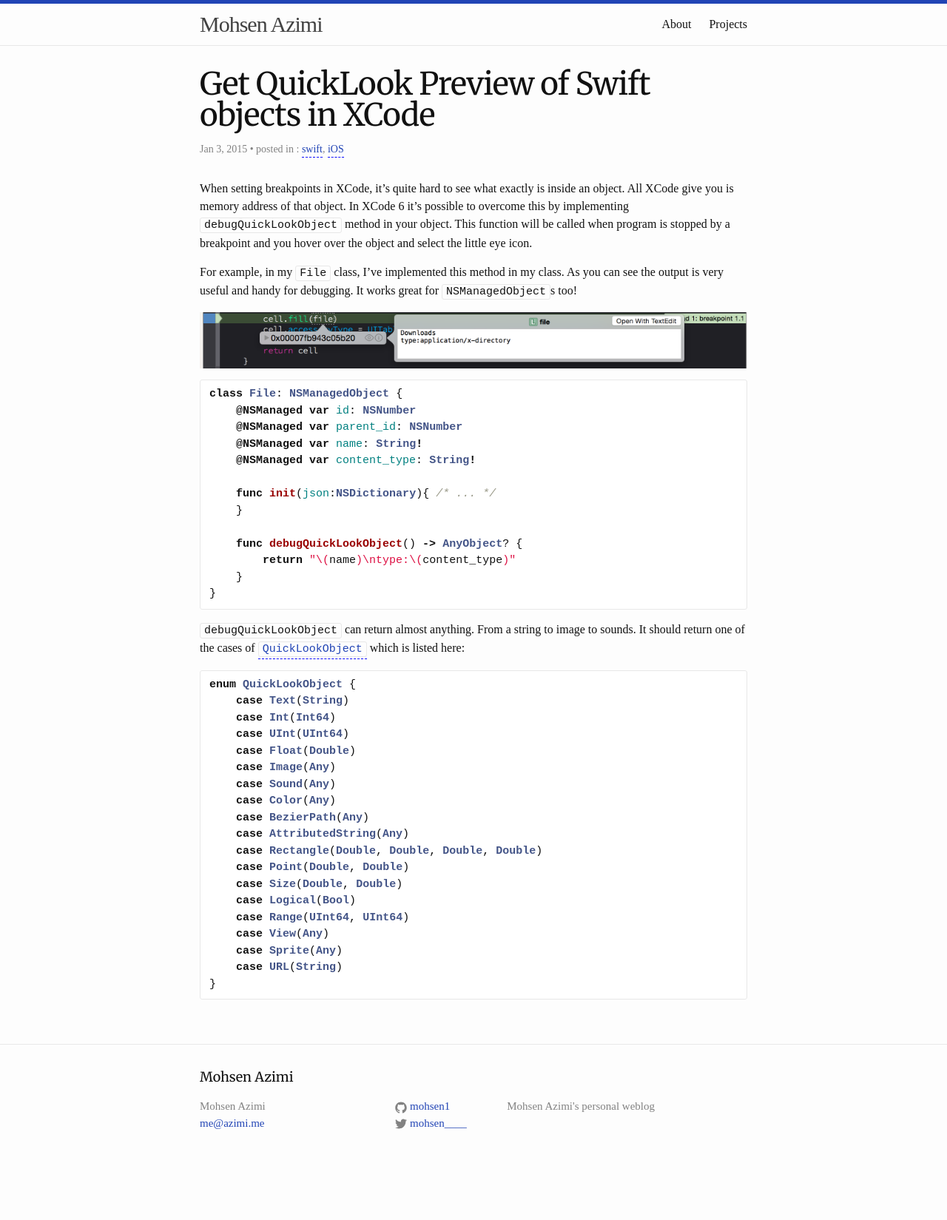
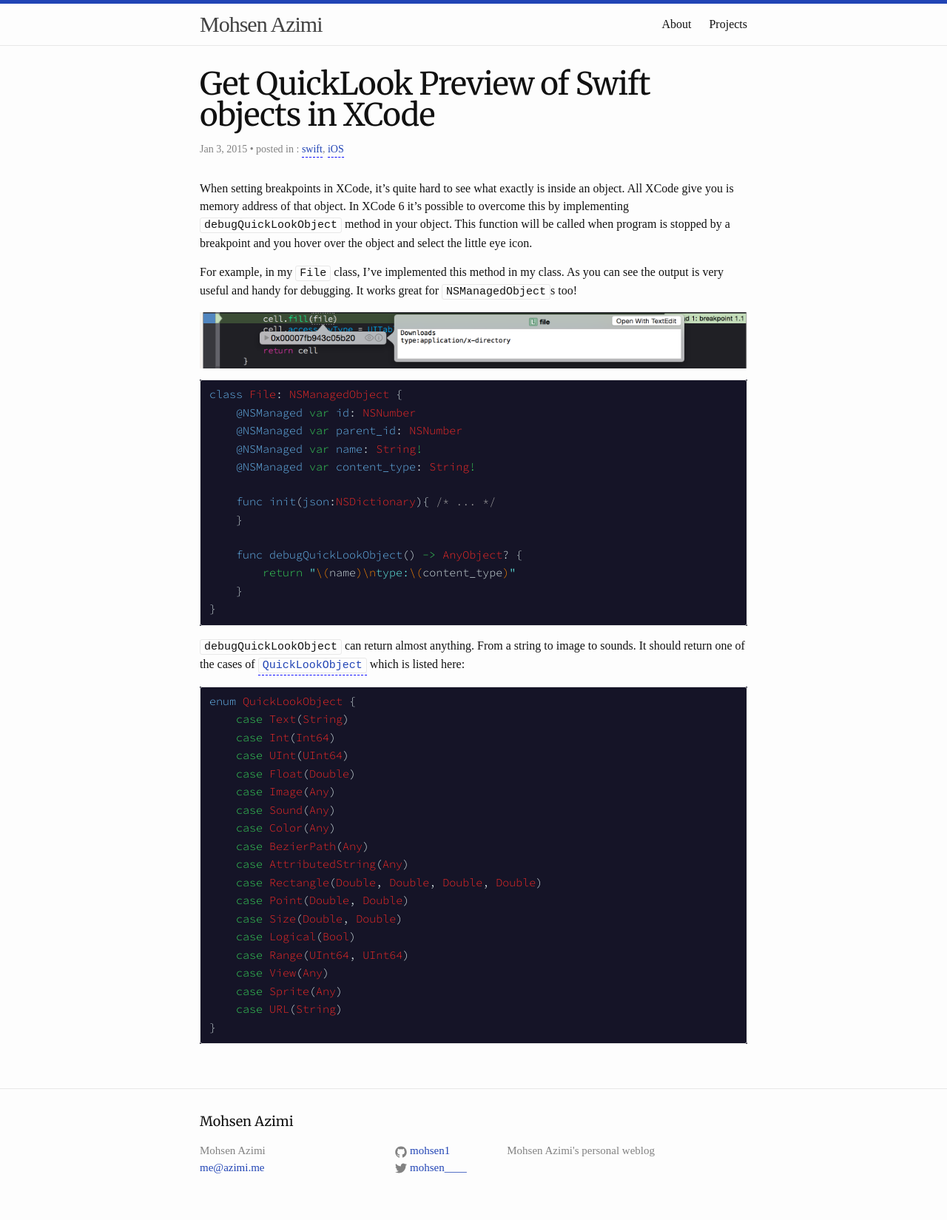
Before and after one commit to mohsen1/mohsen1.github.io, a Jekyll site: the page built from _posts/2015-01-03-quick-look-preview-ios-swift.markdown, in a window 1280 px wide. Shown: the whole page at 74% size. Built offline with Jekyll 4.4.1, drawn with Linux system fonts in a browser that asks for light colours; some web fonts are replaced; before the commit the page ends 1589 px from its top, so only the background shows below that.

Commit message:
Update syntax highlighter style to dark theme

```diff
--- a/_includes/head.html
+++ b/_includes/head.html
@@ -9,7 +9,7 @@
 
     <link rel="stylesheet" href="{{ "/css/main.css" | prepend: site.baseurl }}">
     <link rel="canonical" href="{{ page.url | replace:'index.html','' | prepend: site.baseurl | prepend: site.url }}">
-    <link href='http://fonts.googleapis.com/css?family=Droid+Serif|Merriweather|Shadows+Into+Light+Two' rel='stylesheet' type='text/css'>
+    <link href='http://fonts.googleapis.com/css?family=Source+Code+Pro:300|Droid+Serif|Merriweather|Shadows+Into+Light+Two' rel='stylesheet' type='text/css'>
 
     <link rel="icon" type="image/png" href="assets/images/favicon-32x32.png" sizes="32x32" />
     <link rel="icon" type="image/png" href="assets/images/favicon-16x16.png" sizes="16x16" />
--- a/_sass/_syntax-highlighting.scss
+++ b/_sass/_syntax-highlighting.scss
@@ -1,67 +1,92 @@
-/**
- * Syntax highlighting styles
- */
+/* Solarized Dark
+For use with Jekyll and Pygments
+http://ethanschoonover.com/solarized
+SOLARIZED HEX      ROLE
+--------- -------- ------------------------------------------
+*/
+$bg-color: #151427; //  background
+$base01:   #9F9F9F; //  comments / secondary content
+$body:     #DDECEC; //  body text / default code / primary content
+$orange:   #FF8900; //  constants
+$red:      #FF2B27; //  regex, special keywords
+$blue:     #6DC2FD; //  reserved keywords
+$cyan:     #69FFF4; //  strings, numbers
+$green:    #3AE25C; //  operators, other keywords
+
 .highlight {
-    background: #fff;
-    @extend %vertical-rhythm;
+    background-color: $bg-color; color: $body;
 
-    .c     { color: #998; font-style: italic } // Comment
-    .err   { color: #a61717; background-color: #e3d2d2 } // Error
-    .k     { font-weight: bold } // Keyword
-    .o     { font-weight: bold } // Operator
-    .cm    { color: #998; font-style: italic } // Comment.Multiline
-    .cp    { color: #999; font-weight: bold } // Comment.Preproc
-    .c1    { color: #998; font-style: italic } // Comment.Single
-    .cs    { color: #999; font-weight: bold; font-style: italic } // Comment.Special
-    .gd    { color: #000; background-color: #fdd } // Generic.Deleted
-    .gd .x { color: #000; background-color: #faa } // Generic.Deleted.Specific
-    .ge    { font-style: italic } // Generic.Emph
-    .gr    { color: #a00 } // Generic.Error
-    .gh    { color: #999 } // Generic.Heading
-    .gi    { color: #000; background-color: #dfd } // Generic.Inserted
-    .gi .x { color: #000; background-color: #afa } // Generic.Inserted.Specific
-    .go    { color: #888 } // Generic.Output
-    .gp    { color: #555 } // Generic.Prompt
-    .gs    { font-weight: bold } // Generic.Strong
-    .gu    { color: #aaa } // Generic.Subheading
-    .gt    { color: #a00 } // Generic.Traceback
-    .kc    { font-weight: bold } // Keyword.Constant
-    .kd    { font-weight: bold } // Keyword.Declaration
-    .kp    { font-weight: bold } // Keyword.Pseudo
-    .kr    { font-weight: bold } // Keyword.Reserved
-    .kt    { color: #458; font-weight: bold } // Keyword.Type
-    .m     { color: #099 } // Literal.Number
-    .s     { color: #d14 } // Literal.String
-    .na    { color: #008080 } // Name.Attribute
-    .nb    { color: #0086B3 } // Name.Builtin
-    .nc    { color: #458; font-weight: bold } // Name.Class
-    .no    { color: #008080 } // Name.Constant
-    .ni    { color: #800080 } // Name.Entity
-    .ne    { color: #900; font-weight: bold } // Name.Exception
-    .nf    { color: #900; font-weight: bold } // Name.Function
-    .nn    { color: #555 } // Name.Namespace
-    .nt    { color: #000080 } // Name.Tag
-    .nv    { color: #008080 } // Name.Variable
-    .ow    { font-weight: bold } // Operator.Word
-    .w     { color: #bbb } // Text.Whitespace
-    .mf    { color: #099 } // Literal.Number.Float
-    .mh    { color: #099 } // Literal.Number.Hex
-    .mi    { color: #099 } // Literal.Number.Integer
-    .mo    { color: #099 } // Literal.Number.Oct
-    .sb    { color: #d14 } // Literal.String.Backtick
-    .sc    { color: #d14 } // Literal.String.Char
-    .sd    { color: #d14 } // Literal.String.Doc
-    .s2    { color: #d14 } // Literal.String.Double
-    .se    { color: #d14 } // Literal.String.Escape
-    .sh    { color: #d14 } // Literal.String.Heredoc
-    .si    { color: #d14 } // Literal.String.Interpol
-    .sx    { color: #d14 } // Literal.String.Other
-    .sr    { color: #009926 } // Literal.String.Regex
-    .s1    { color: #d14 } // Literal.String.Single
-    .ss    { color: #990073 } // Literal.String.Symbol
-    .bp    { color: #999 } // Name.Builtin.Pseudo
-    .vc    { color: #008080 } // Name.Variable.Class
-    .vg    { color: #008080 } // Name.Variable.Global
-    .vi    { color: #008080 } // Name.Variable.Instance
-    .il    { color: #099 } // Literal.Number.Integer.Long
+    span {
+        font-weight: 300;
+        font-family: 'Source Code Pro', serif;
+    }
+
+    .c { color: $base01; } /* Comment */
+    .err { color: $body; } /* Error */
+    .g { color: $body; } /* Generic */
+    .k { color: $green; } /* Keyword */
+    .l { color: $body; } /* Literal */
+    .n { color: $body; } /* Name */
+    .o { color: $green; } /* Operator */
+    .x { color: $orange; } /* Other */
+    .p { color: $body; } /* Punctuation */
+    .cm { color: $base01; } /* Comment.Multiline */
+    .cp { color: $green; } /* Comment.Preproc */
+    .c1 { color: $base01; } /* Comment.Single */
+    .cs { color: $green; } /* Comment.Special */
+    .gd { color: $cyan; } /* Generic.Deleted */
+    .ge { color: $body;; font-style: italic } /* Generic.Emph */
+    .gr { color: $red; } /* Generic.Error */
+    .gh { color: $orange; } /* Generic.Heading */
+    .gi { color: $green; } /* Generic.Inserted */
+    .go { color: $body; } /* Generic.Output */
+    .gp { color: $body; } /* Generic.Prompt */
+    .gs { color: $body;; font-weight: bold } /* Generic.Strong */
+    .gu { color: $orange; } /* Generic.Subheading */
+    .gt { color: $body; } /* Generic.Traceback */
+    .kc { color: $orange; } /* Keyword.Constant */
+    .kd { color: $blue; } /* Keyword.Declaration */
+    .kn { color: $green; } /* Keyword.Namespace */
+    .kp { color: $green; } /* Keyword.Pseudo */
+    .kr { color: $blue; } /* Keyword.Reserved */
+    .kt { color: $red; } /* Keyword.Type */
+    .ld { color: $body; } /* Literal.Date */
+    .m { color: $cyan; } /* Literal.Number */
+    .s { color: $cyan; } /* Literal.String */
+    .na { color: $body; } /* Name.Attribute */
+    .nb { color: #B58900 } /* Name.Builtin */
+    .nc { color: $blue; } /* Name.Class */
+    .no { color: $orange; } /* Name.Constant */
+    .nd { color: $blue; } /* Name.Decorator */
+    .ni { color: $orange; } /* Name.Entity */
+    .ne { color: $orange; } /* Name.Exception */
+    .nf { color: $blue; } /* Name.Function */
+    .nl { color: $body; } /* Name.Label */
+    .nn { color: $body; } /* Name.Namespace */
+    .nx { color: $body; } /* Name.Other */
+    .py { color: $body; } /* Name.Property */
+    .nt { color: $blue; } /* Name.Tag */
+    .nv { color: $blue; } /* Name.Variable */
+    .ow { color: $green; } /* Operator.Word */
+    .w  { color: $body; } /* Text.Whitespace */
+    .mf { color: $cyan; } /* Literal.Number.Float */
+    .mh { color: $cyan; } /* Literal.Number.Hex */
+    .mi { color: $cyan; } /* Literal.Number.Integer */
+    .mo { color: $cyan; } /* Literal.Number.Oct */
+    .sb { color: $base01 } /* Literal.String.Backtick */
+    .sc { color: $cyan; } /* Literal.String.Char */
+    .sd { color: $body; } /* Literal.String.Doc */
+    .s2 { color: $cyan; } /* Literal.String.Double */
+    .se { color: $orange; } /* Literal.String.Escape */
+    .sh { color: $body; } /* Literal.String.Heredoc */
+    .si { color: $cyan; } /* Literal.String.Interpol */
+    .sx { color: $cyan; } /* Literal.String.Other */
+    .sr { color: $red; } /* Literal.String.Regex */
+    .s1 { color: $cyan; } /* Literal.String.Single */
+    .ss { color: $cyan; } /* Literal.String.Symbol */
+    .bp { color: $blue; } /* Name.Builtin.Pseudo */
+    .vc { color: $blue; } /* Name.Variable.Class */
+    .vg { color: $blue; } /* Name.Variable.Global */
+    .vi { color: $blue; } /* Name.Variable.Instance */
+    .il { color: $cyan; } /* Literal.Number.Integer.Long */
 }
```
